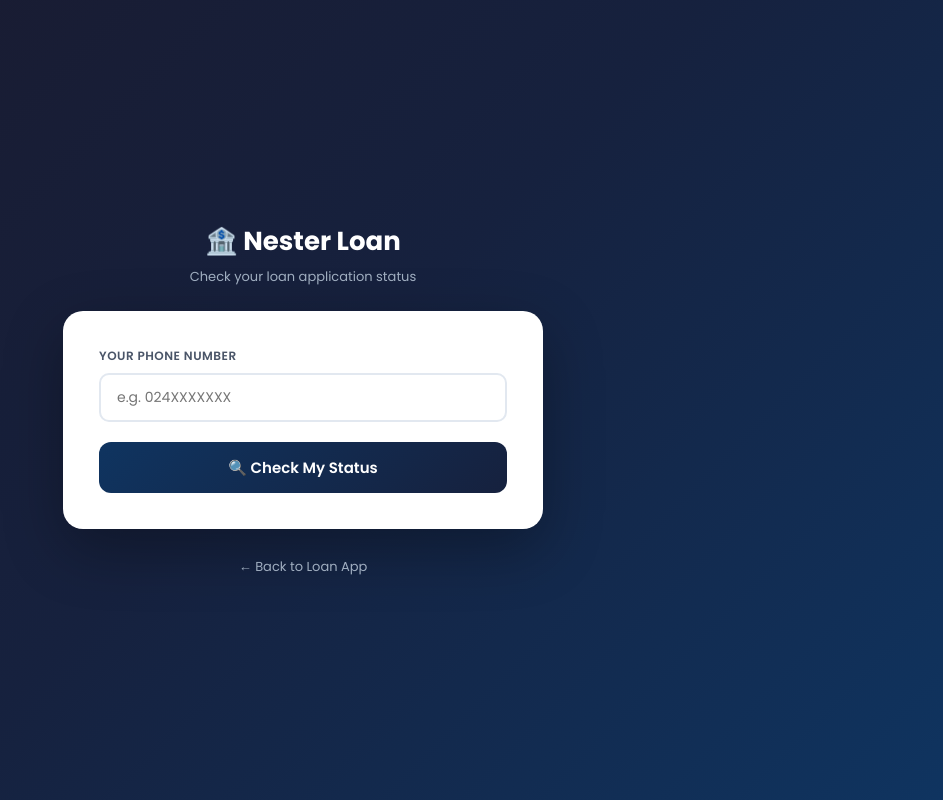
After one commit to VN-dev2/Nester-Loan-App, a Flask app: page /status in a window 1280 px wide. The commit adds this page. Shown: the whole page, without its empty margins (337-1280 px from the left). Run offline with Flask 3, Linux system fonts and the light colour scheme.

Commit message:
Add loan status check page

```diff
--- a/app.py
+++ b/app.py
@@ -215,5 +215,17 @@ def delete(id):
     return redirect(url_for('admin'))
 
 
+@app.route("/status", methods=["GET", "POST"])
+def status():
+    applicant = None
+    error = None
+    if request.method == "POST":
+        phone = request.form["phone"]
+        applicant = Applicant.query.filter_by(phone=phone).first()
+        if not applicant:
+            error = "No application found with this phone number."
+    return render_template("status.html", applicant=applicant, error=error)
+
+
 if __name__ == "__main__":
     app.run(debug=True)
--- a/templates/index.html
+++ b/templates/index.html
@@ -399,6 +399,8 @@
         </div>
 
         <div class="admin-link">
+            <a href="/status" style="color: white; font-size: 13px; text-decoration: none; margin-right: 20px;">🔍 Check
+                Loan Status</a>
             <a href="/admin">Admin Access</a>
         </div>
     </div>
--- /dev/null
+++ b/templates/status.html
@@ -0,0 +1,239 @@
+<!DOCTYPE html>
+<html lang="en">
+
+<head>
+    <meta charset="UTF-8">
+    <meta name="viewport" content="width=device-width, initial-scale=1.0">
+    <title>Check Loan Status - Nester Loan</title>
+    <link href="https://fonts.googleapis.com/css2?family=Poppins:wght@300;400;500;600;700&display=swap"
+        rel="stylesheet">
+    <style>
+        * {
+            margin: 0;
+            padding: 0;
+            box-sizing: border-box;
+        }
+
+        body {
+            font-family: 'Poppins', sans-serif;
+            background: linear-gradient(135deg, #1a1a2e, #16213e, #0f3460);
+            min-height: 100vh;
+            display: flex;
+            align-items: center;
+            justify-content: center;
+            padding: 20px;
+        }
+
+        .container {
+            width: 100%;
+            max-width: 480px;
+        }
+
+        .header {
+            text-align: center;
+            margin-bottom: 24px;
+        }
+
+        .header h1 {
+            color: white;
+            font-size: 26px;
+            font-weight: 700;
+        }
+
+        .header p {
+            color: #a0aec0;
+            font-size: 13px;
+            margin-top: 6px;
+        }
+
+        .card {
+            background: white;
+            border-radius: 20px;
+            padding: 36px;
+            box-shadow: 0 20px 60px rgba(0, 0, 0, 0.3);
+        }
+
+        label {
+            display: block;
+            font-size: 12px;
+            font-weight: 600;
+            color: #4a5568;
+            text-transform: uppercase;
+            letter-spacing: 0.5px;
+            margin-bottom: 8px;
+        }
+
+        input {
+            width: 100%;
+            padding: 12px 16px;
+            border: 2px solid #e2e8f0;
+            border-radius: 10px;
+            font-family: 'Poppins', sans-serif;
+            font-size: 14px;
+            color: #2d3748;
+            margin-bottom: 20px;
+            transition: border-color 0.3s;
+        }
+
+        input:focus {
+            outline: none;
+            border-color: #0f3460;
+        }
+
+        button {
+            width: 100%;
+            padding: 14px;
+            background: linear-gradient(135deg, #0f3460, #16213e);
+            color: white;
+            border: none;
+            border-radius: 12px;
+            font-family: 'Poppins', sans-serif;
+            font-size: 15px;
+            font-weight: 600;
+            cursor: pointer;
+            transition: transform 0.2s;
+        }
+
+        button:hover {
+            transform: translateY(-2px);
+        }
+
+        .error {
+            background: #fff5f5;
+            border: 2px solid #fc8181;
+            border-radius: 12px;
+            padding: 16px;
+            color: #c53030;
+            margin-top: 20px;
+            text-align: center;
+            font-size: 14px;
+        }
+
+        .result {
+            margin-top: 24px;
+            border-radius: 16px;
+            padding: 24px;
+            text-align: center;
+        }
+
+        .result.approved {
+            background: #f0fff4;
+            border: 2px solid #68d391;
+        }
+
+        .result.declined {
+            background: #fff5f5;
+            border: 2px solid #fc8181;
+        }
+
+        .result.pending {
+            background: #fffff0;
+            border: 2px solid #f6e05e;
+        }
+
+        .status-icon {
+            font-size: 48px;
+            margin-bottom: 12px;
+        }
+
+        .result h2 {
+            font-size: 20px;
+            margin-bottom: 8px;
+        }
+
+        .result.approved h2 {
+            color: #276749;
+        }
+
+        .result.declined h2 {
+            color: #c53030;
+        }
+
+        .result.pending h2 {
+            color: #d69e2e;
+        }
+
+        .result p {
+            font-size: 14px;
+            color: #4a5568;
+            margin-bottom: 6px;
+        }
+
+        .result .amount {
+            font-size: 22px;
+            font-weight: 700;
+            color: #0f3460;
+            margin: 12px 0;
+        }
+
+        .back {
+            text-align: center;
+            margin-top: 24px;
+        }
+
+        .back a {
+            color: #a0aec0;
+            font-size: 13px;
+            text-decoration: none;
+        }
+
+        .back a:hover {
+            color: white;
+        }
+    </style>
+</head>
+
+<body>
+    <div class="container">
+        <div class="header">
+            <h1>🏦 Nester Loan</h1>
+            <p>Check your loan application status</p>
+        </div>
+
+        <div class="card">
+            <form action="/status" method="POST">
+                <label>Your Phone Number</label>
+                <input type="tel" name="phone" placeholder="e.g. 024XXXXXXX" required>
+                <button type="submit">🔍 Check My Status</button>
+            </form>
+
+            {% if error %}
+            <div class="error">
+                ⚠️ {{ error }}
+            </div>
+            {% endif %}
+
+            {% if applicant %}
+            <div class="result {{ applicant.status|lower }}">
+                {% if applicant.status == 'Approved' %}
+                <div class="status-icon">✅</div>
+                <h2>Loan Approved!</h2>
+                <p>Congratulations {{ applicant.first_name }}!</p>
+                <div class="amount">GHS {{ applicant.loan }}</div>
+                <p>Your loan has been approved.</p>
+                <p>Please come in to collect your loan.</p>
+
+                {% elif applicant.status == 'Declined' %}
+                <div class="status-icon">❌</div>
+                <h2>Application Declined</h2>
+                <p>Sorry {{ applicant.first_name }}, your application was not successful this time.</p>
+                <p>Please visit us for more information.</p>
+
+                {% else %}
+                <div class="status-icon">⏳</div>
+                <h2>Under Review</h2>
+                <p>Hi {{ applicant.first_name }}, your application is still being reviewed.</p>
+                <div class="amount">GHS {{ applicant.loan }}</div>
+                <p>Please check back soon.</p>
+                {% endif %}
+            </div>
+            {% endif %}
+        </div>
+
+        <div class="back">
+            <a href="/">← Back to Loan App</a>
+        </div>
+    </div>
+</body>
+
+</html>
```
